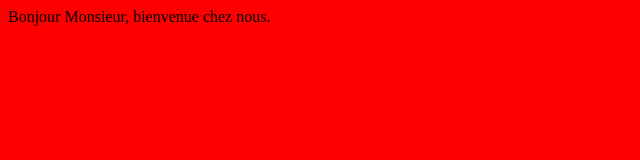
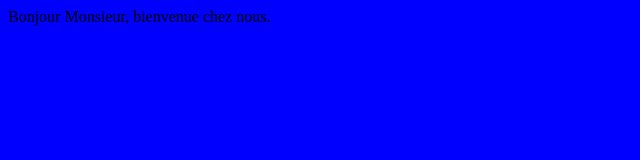
Before and after one commit to jun-d/Testgit, a plain HTML site: page index.html in a window 1280 px wide. Shown: the whole page, without its empty margins (0-640 px from the left). Drawn offline with Linux system fonts and the light colour scheme.

Commit message:
modif de la couleur de fond

```diff
--- a/index.html
+++ b/index.html
@@ -3,7 +3,7 @@
 <head>
 	<title>WELCOME TO GIT JUNIRO</title>
 </head>
-<body style="background: red;">
+<body style="background: blue;">
 	Bonjour Monsieur, bienvenue chez nous.
 
 </body>
```
